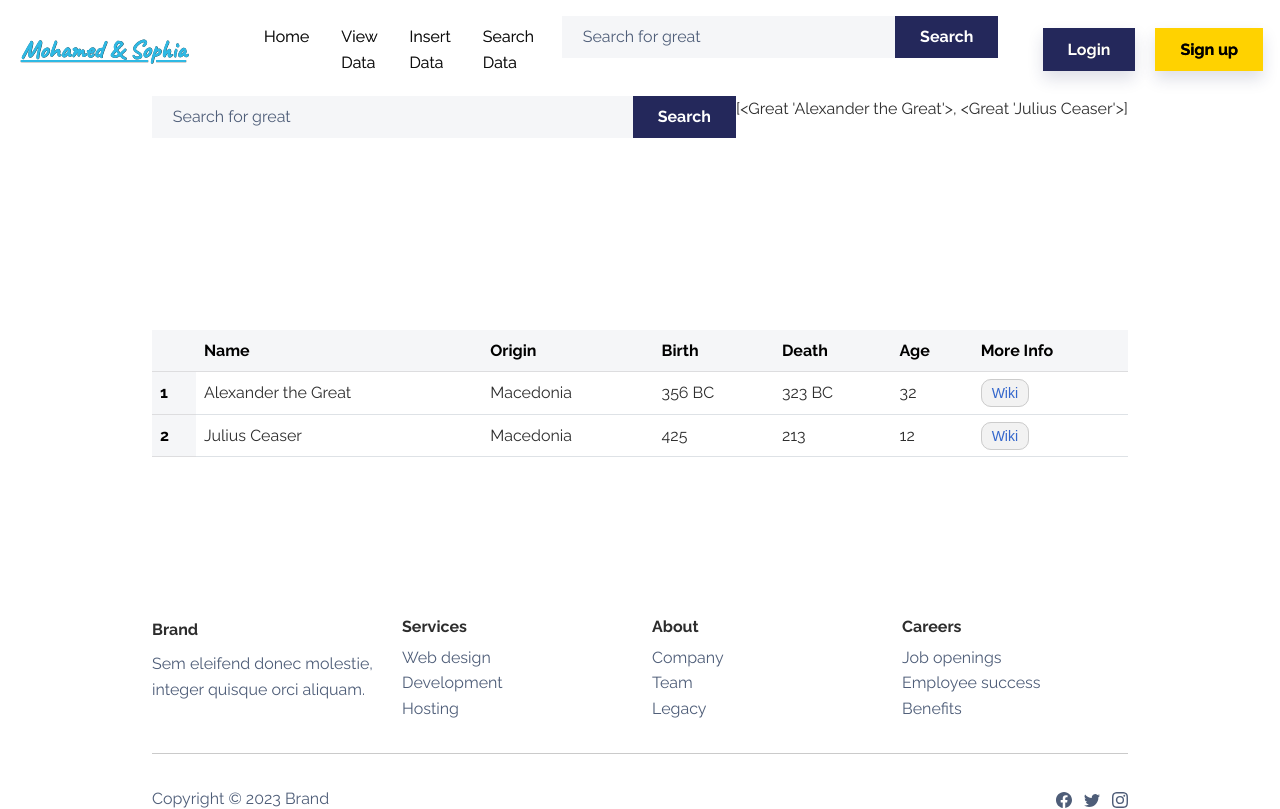
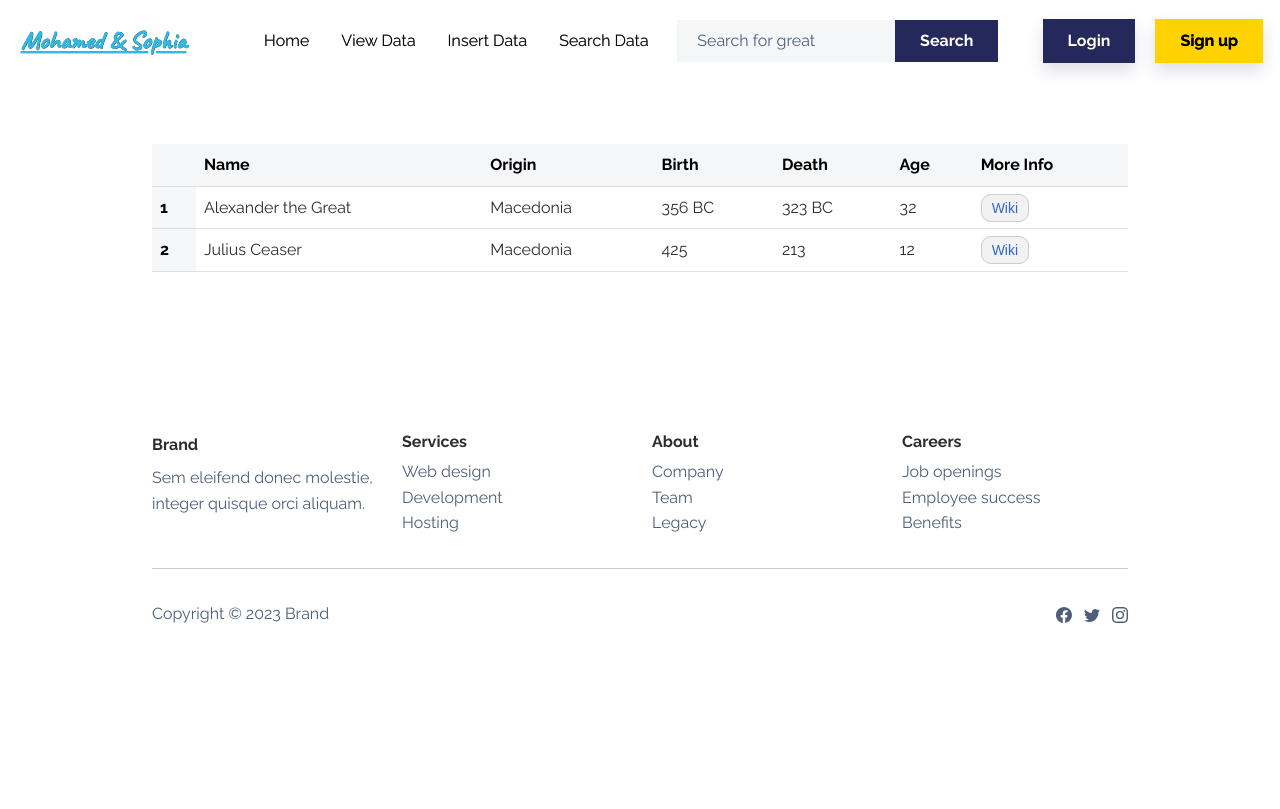
Before and after one commit to mightySIZE/react-flask-webapp, a Flask app: template MSapp/templates/searchData.html in a window 1280 px wide. Shown: the top 809 px of the page. After the commit the page ends 623 px from the top, so only its background shows below. Run offline with Flask 3, Linux system fonts and the light colour scheme; the template is opened without the code that fills it: values that come from a table or form of the project are taken from there, others are empty; data comes from the database, SQL or seed files in the repository; some libraries are stand-ins or nearby versions.

Commit message:
Fixed search in navbar style

```diff
--- a/MSapp/templates/base.html
+++ b/MSapp/templates/base.html
@@ -39,6 +39,7 @@
                     <li class="nav-item"><a class="nav-link" href="{{ url_for('viewData') }}">View Data</a></li>
                     <li class="nav-item"><a class="nav-link" href="{{ url_for('insertData') }}">Insert Data</a></li>
                     <li class="nav-item"><a class="nav-link" href="{{ url_for('searchData') }}">Search Data</a></li>
+                    <li class="nav-item">
                     <form class="container" action={{ url_for('searchData' )}}>
                         {{ form.hidden_tag() }}
                         <div class="input-group">
@@ -47,6 +48,7 @@
                             {{ form.submit(class="btn btn-primary py-0", type="submit") }}
                         </div>
                     </form>
+                    </li>
                 </ul>
                     {% if current_user.is_authenticated %} <!-- can access current_user because of flask_login -->
                             <a><span style="width: 192.75px;color: rgb(35,66,75);font-size: 18px; text-align: center;">
--- a/MSapp/templates/searchData.html
+++ b/MSapp/templates/searchData.html
@@ -5,19 +5,6 @@
 {% endblock %}
 
 {% block content%}
-    <section class="py-5 mt-5">
-        <form class="container">
-            {{ form.hidden_tag() }}
-            {{ form.csrf_token }}
-            <div class="input-group">
-                <!-- <input class="bg-light form-control border-0 small" type="text" placeholder="Search for ..." /> -->
-                {{ form.searchName(class="bg-light form-control border-0 small", placeholder="Search for great") }}
-                {{ form.submit(class="btn btn-primary py-0", type="button") }}
-                {{ greats }}
-            </div>
-        </form>
-    </section>
-
     <section class="py-5 mt-5">
         <div class="container py-4 py-xl-5">
             <table class="table">
```
